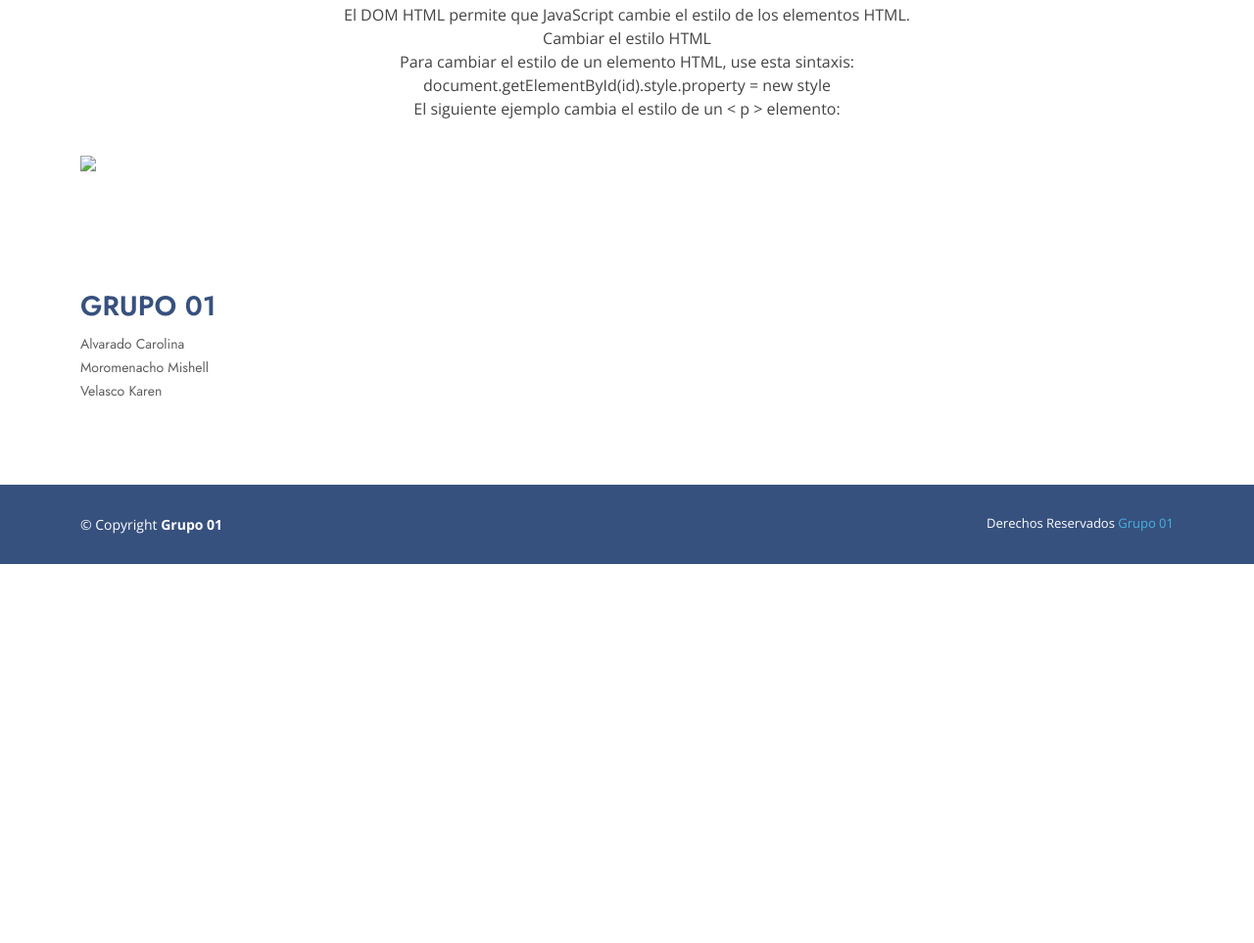
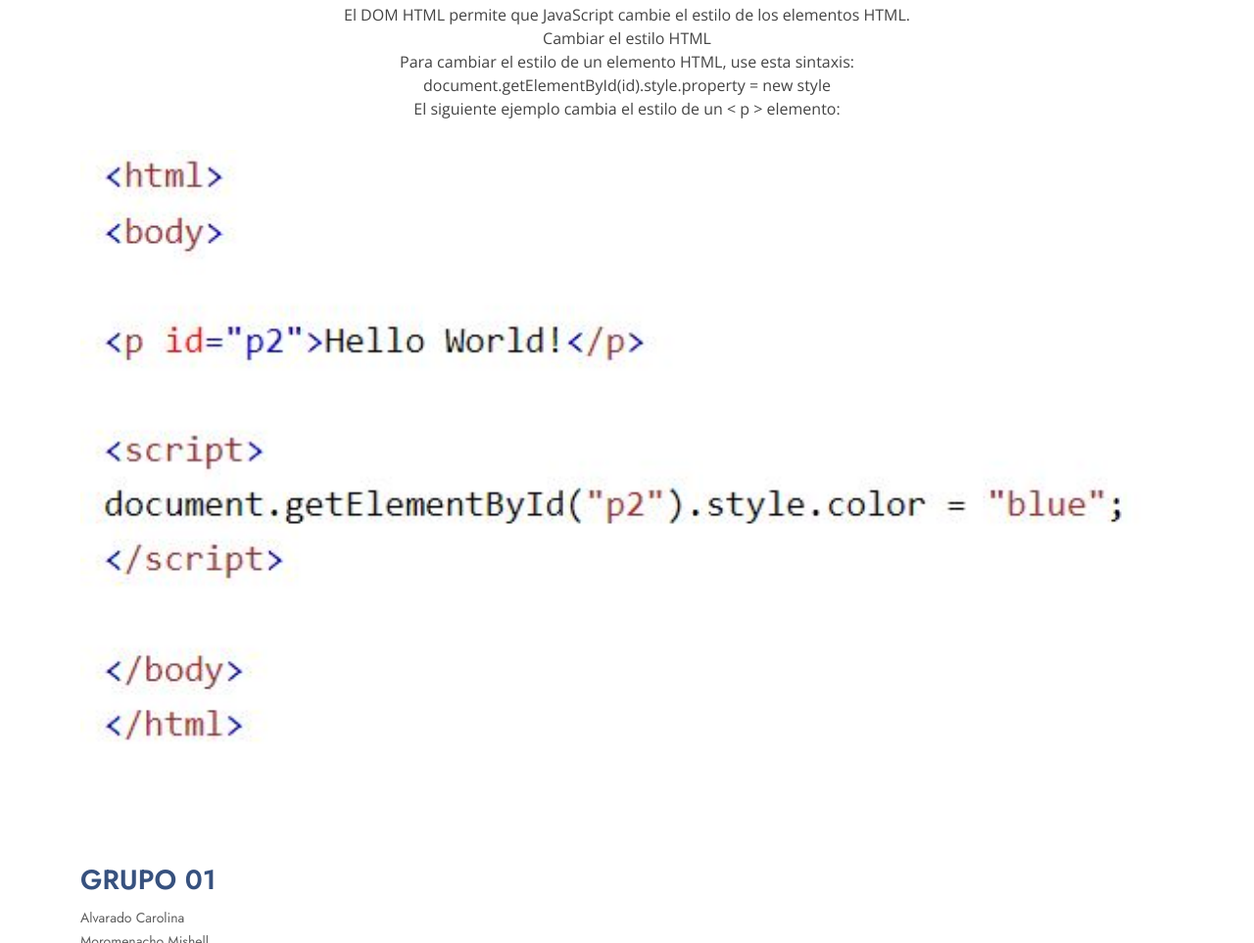
Before and after one commit to Carolina-Alvarado/GRUPO_01_Tarea-1_CODIGO, a plain HTML site: page index.html in a window 1280 px wide. Shown: the part 5703-6666 px from the top of the page at 98% size. Before the commit the page ends 6279 px from the top, so only its background shows below. Drawn offline with nearby package versions, Linux system fonts and the light colour scheme.

Commit message:
Update index.html

```diff
--- a/index.html
+++ b/index.html
@@ -482,7 +482,7 @@ Es el núcleo del sistema, el motor de generación de documentos optimizado para
         <p>document.getElementById(id).style.property = new style</p>
         <p>El siguiente ejemplo cambia el estilo de un < p > elemento:</p>
         </div>
-        <img src="img/css1.JPG alt='loader' width="100%" height="100%">
+        <img src="img/css1.JPG" alt='loader' width="100%" height="100%">
 
       </div>
     </section><!-- End Contact Section -->
```
